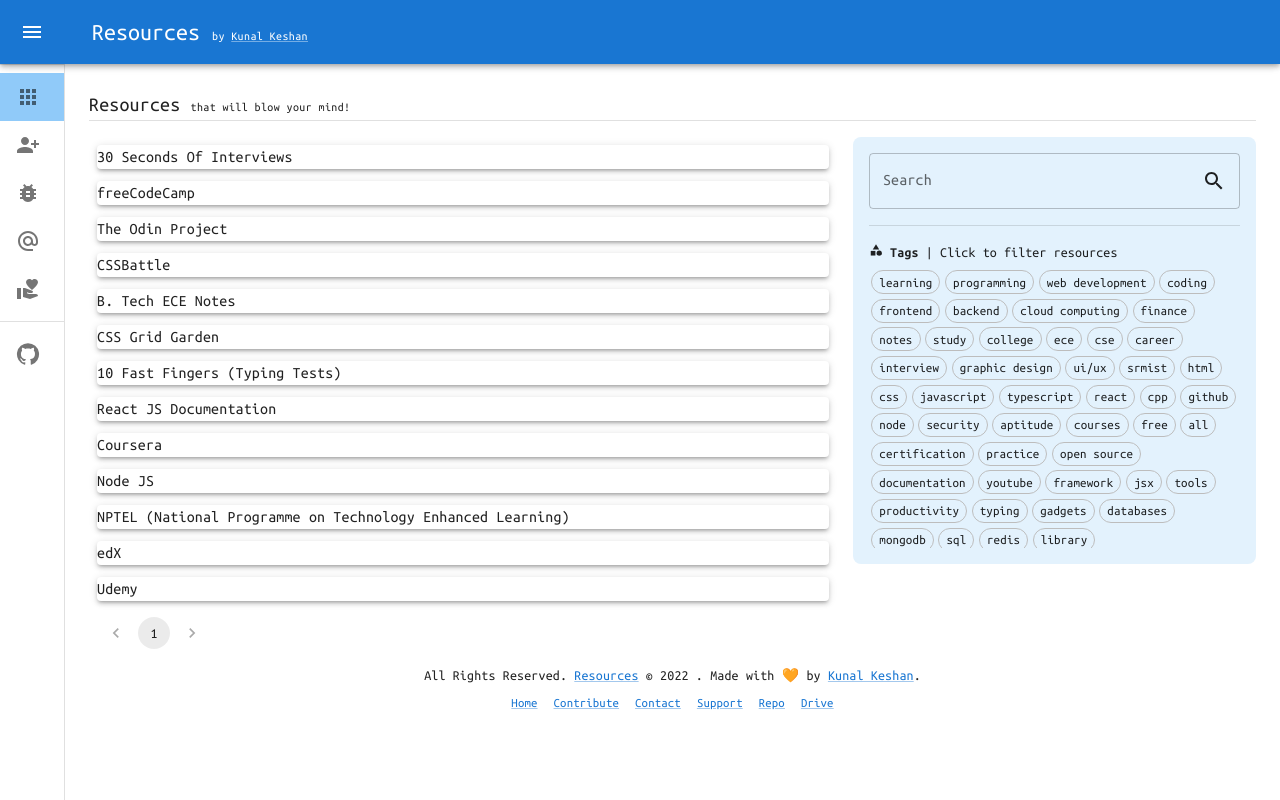
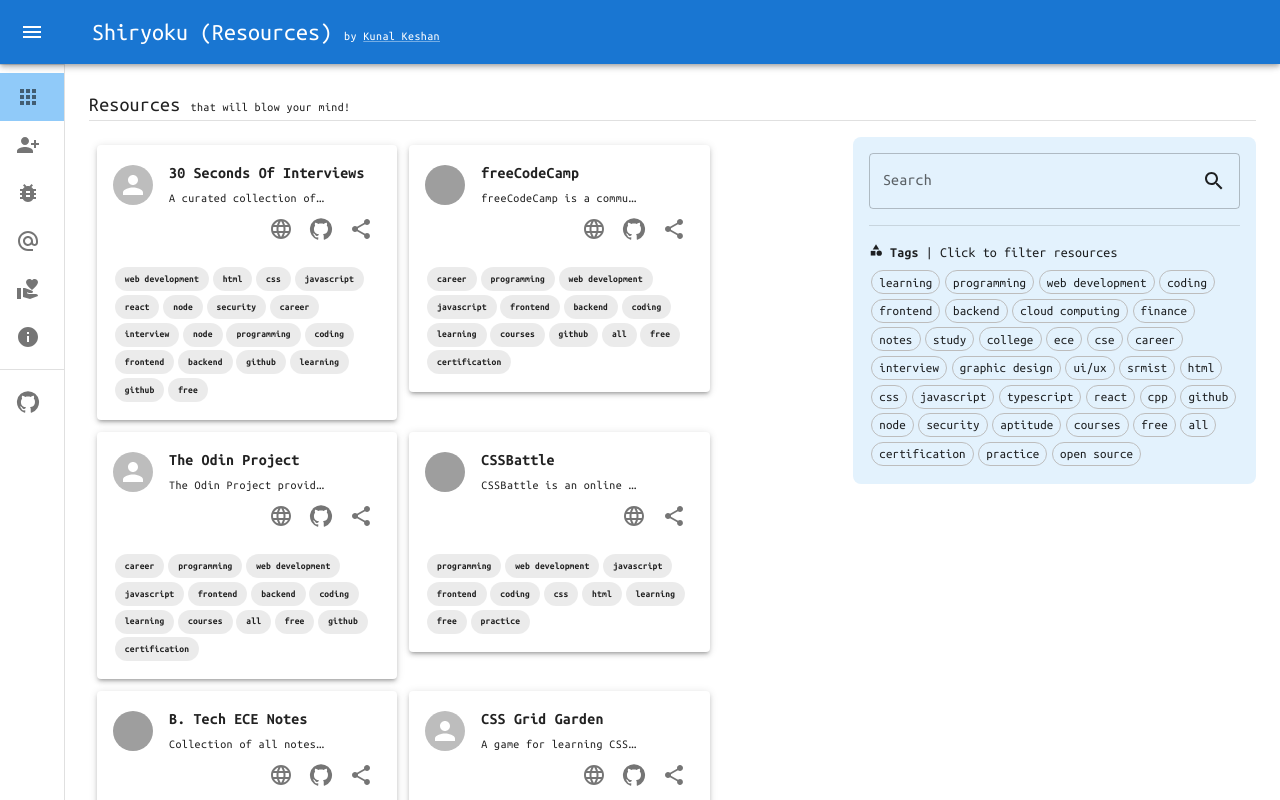
Before and after one commit to kunalkeshan/Shiryoku, a React (Create React App) app: page / in a window 1280 px wide. Shown: the top 800 px of the page. Built offline with nearby package versions, Linux system fonts and the light colour scheme; grey boxes are pictures that could not be loaded.

Commit message:
name change and resource card styling

```diff
--- a/package.json
+++ b/package.json
@@ -1,5 +1,5 @@
 {
-	"name": "resources",
+	"name": "shiryoku",
 	"version": "0.1.0",
 	"homepage": "https://resources.kunalkeshan.dev",
 	"private": true,
--- a/src/App.tsx
+++ b/src/App.tsx
@@ -4,6 +4,7 @@ import { HashRouter } from 'react-router-dom';
 import AppRoutes from './routes/AppRoutes';
 
 import { Box, styled } from '@mui/material';
+import SnackbarComponent from './components/reusable/Snackbar';
 
 function App() {
 	return (
@@ -11,6 +12,7 @@ function App() {
 			<HashRouter>
 				<AppRoutes />
 			</HashRouter>
+			<SnackbarComponent />
 		</Main>
 	);
 }
--- a/src/components/Home/Resources/AllResources.tsx
+++ b/src/components/Home/Resources/AllResources.tsx
@@ -7,7 +7,14 @@ import React, { useState, useEffect } from 'react';
 import { useSelector } from 'react-redux';
 import Data from '../../../utils/data';
 
-import { Box, styled, Stack, Pagination, Grid } from '@mui/material';
+import {
+	Box,
+	styled,
+	Stack,
+	Pagination,
+	Grid,
+	Typography,
+} from '@mui/material';
 import ResourceCard from './ResourceCard';
 
 import { updateCurrentResources } from '../../../store/features/app';
@@ -51,11 +58,22 @@ const AllResources = () => {
 	};
 	return (
 		<Main>
-			<ResourceContainer container spacing={1}>
-				{currentResources?.length > 0 &&
+			<ResourceContainer
+				container
+				spacing={1}
+				gridTemplateColumns={{ xs: 2 }}
+			>
+				{currentResources?.length > 0 ? (
 					currentResources.map((resource, index) => (
 						<ResourceCard key={index} {...resource} />
-					))}
+					))
+				) : (
+					<Box>
+						<Typography variant='h5' textAlign={'center'}>
+							No Resources Found for Selected Tags or Search. 😢
+						</Typography>
+					</Box>
+				)}
 			</ResourceContainer>
 			<Stack spacing={2} mt={2}>
 				<Pagination
--- a/src/components/Home/Resources/ResourceCard.tsx
+++ b/src/components/Home/Resources/ResourceCard.tsx
@@ -5,20 +5,177 @@
 // Dependencies
 import React, { FC, PropsWithChildren } from 'react';
 
-import { Tooltip, Paper, styled, Grid, Avatar } from '@mui/material';
+import {
+	Tooltip,
+	Paper,
+	styled,
+	Grid,
+	Avatar,
+	Box,
+	IconButton,
+	Typography,
+	Stack,
+	Chip,
+} from '@mui/material';
+import ShareIcon from '@mui/icons-material/Share';
+import GitHubIcon from '@mui/icons-material/GitHub';
+import LanguageIcon from '@mui/icons-material/Language';
+
+import { useAppDispatch } from '../../../store';
+import { showSnackbar } from '../../../store/features/app';
 
 interface ResourceCardProps extends PropsWithChildren, Resource {}
 
 const ResourceCard: FC<ResourceCardProps> = (props) => {
+	const dispatch = useAppDispatch();
+
+	const handleCopyToClipboard = async () => {
+		try {
+			await navigator.clipboard.writeText(props.url);
+			dispatch(
+				showSnackbar({
+					message: `${props.name} URL Copied to Clipboard!`,
+					type: 'success',
+				})
+			);
+		} catch (error) {
+			dispatch(
+				showSnackbar({
+					message: `Unable to copy URL, try again later.`,
+					type: 'error',
+				})
+			);
+		}
+	};
+
+	const handleShareResource = async () => {
+		try {
+			const shareData = {
+				url: props.url,
+				title: `${props.name} from Shiryoku by Kunal Keshan`,
+				text: props.description,
+			};
+
+			await navigator.share(shareData);
+		} catch (error) {}
+	};
+
 	return (
-		<ResourceContainer item xs={12}>
-			<ResourceBox elevation={3}>{props.name}</ResourceBox>
+		<ResourceContainer item xs={12} lg={5}>
+			<ResourceBox elevation={3}>
+				<Box
+					display='flex'
+					alignItems='center'
+					width='100%'
+					flexWrap='wrap'
+				>
+					<Tooltip
+						title='Click to Copy URL'
+						sx={{ cursor: 'pointer !important' }}
+					>
+						<Avatar
+							src={props?.icon ?? props?.name}
+							sx={{ mr: 2, cursor: 'pointer' }}
+							onClick={handleCopyToClipboard}
+						/>
+					</Tooltip>
+					<div>
+						<Typography
+							variant='body1'
+							fontWeight={600}
+							maxWidth='200px'
+						>
+							{props.name}
+						</Typography>
+						<div
+							style={{
+								overflow: 'hidden',
+								textOverflow: 'ellipsis',
+								width: '20ch',
+							}}
+						>
+							<Tooltip
+								title={props.description}
+								arrow
+								followCursor={true}
+								placement='bottom'
+							>
+								<Typography variant='caption' noWrap>
+									{props.description}
+								</Typography>
+							</Tooltip>
+						</div>
+					</div>
+					<LinksBox>
+						<Tooltip
+							title='Visit Website'
+							arrow
+							followCursor={true}
+							placement='bottom'
+						>
+							<IconButton href={props.url} target='_blank'>
+								<LanguageIcon />
+							</IconButton>
+						</Tooltip>
+						{props.github && (
+							<Tooltip
+								title='View Open Source Code'
+								arrow
+								followCursor={true}
+								placement='bottom'
+							>
+								<IconButton
+									href={props?.github}
+									target='_blank'
+								>
+									<GitHubIcon />
+								</IconButton>
+							</Tooltip>
+						)}
+						<Tooltip
+							title={`Share ${props.name}`}
+							arrow
+							followCursor={true}
+							placement='bottom'
+						>
+							<IconButton onClick={handleShareResource}>
+								<ShareIcon />
+							</IconButton>
+						</Tooltip>
+					</LinksBox>
+				</Box>
+				<Stack direction='row' flexWrap='wrap' mt={2}>
+					{props.tags.map((tag) => (
+						<Chip
+							label={tag}
+							key={tag}
+							size='small'
+							sx={{
+								fontSize: '0.6rem',
+								padding: '0.1em 0.2em',
+								fontWeight: 'bold',
+								margin: '0.2em',
+							}}
+						/>
+					))}
+				</Stack>
+			</ResourceBox>
 		</ResourceContainer>
 	);
 };
 
 const ResourceContainer = styled(Grid)({});
 
-const ResourceBox = styled(Paper)({});
+const ResourceBox = styled(Paper)({
+	padding: '1em',
+});
+
+const LinksBox = styled(Box)({
+	display: 'flex',
+	alignItems: 'center',
+	justifyContent: 'center',
+	alignSelf: 'flex-end',
+	marginLeft: 'auto',
+});
 
 export default ResourceCard;
--- a/src/components/Home/Resources/Tags.tsx
+++ b/src/components/Home/Resources/Tags.tsx
@@ -117,7 +117,7 @@ const ChipContainer = styled(Stack)({
 	flexDirection: 'row',
 	gap: 2,
 	marginTop: 4,
-	maxHeight: '280px',
+	maxHeight: '200px',
 	overflow: 'auto',
 	padding: 1,
 	'&::-webkit-scrollbar': {
--- a/src/components/layouts/Footer.tsx
+++ b/src/components/layouts/Footer.tsx
@@ -22,8 +22,16 @@ const Footer = () => {
 			nav: '/',
 		},
 		{
+			name: 'About',
+			nav: '/about',
+		},
+		{
 			name: 'Contribute',
 			nav: '/contribute',
+		},
+		{
+			name: 'Issues',
+			nav: '/issues',
 		},
 		{
 			name: 'Contact',
@@ -35,11 +43,7 @@ const Footer = () => {
 		},
 		{
 			name: 'Repo',
-			link: 'https://github.com/kunalkeshan/SRMIST-B.Tech-ECE-Notes-2022-24',
-		},
-		{
-			name: 'Drive',
-			link: 'https://drive.google.com/drive/u/7/folders/17bng9aIkZ3FaULebbgEGpdCsB225dr_K',
+			link: 'https://github.com/kunalkeshan/Shiryoku',
 		},
 	];
 
@@ -57,13 +61,13 @@ const Footer = () => {
 				All Rights Reserved.{' '}
 				<Link
 					component='a'
-					href='https://github.com/kunalkeshan/Resources/blob/main/LICENSE'
+					href='https://github.com/kunalkeshan/Shiryoku/blob/main/LICENSE'
 					target='_blank'
 					sx={{
 						cursor: 'pointer',
 					}}
 				>
-					Resources
+					Shiryoku (Resources)
 				</Link>{' '}
 				&copy; {new Date().getFullYear()} . Made with &#129505; by{' '}
 				{
--- /dev/null
+++ b/src/components/reusable/Snackbar.tsx
@@ -0,0 +1,44 @@
+/**
+ * Snackbar Component
+ */
+
+// Dependencies
+import React from 'react';
+import Snackbar from '@mui/material/Snackbar';
+import { Alert } from '@mui/material';
+import Slide from '@mui/material/Slide';
+import { useSelector } from 'react-redux';
+
+// Actions
+import { hideSnackbar } from '../../store/features/app';
+import { RootState, useAppDispatch } from '../../store';
+
+function SnackbarComponent() {
+	const dispatch = useAppDispatch();
+	const { snackbar } = useSelector((state: RootState) => state.app);
+
+	// Close Snackbar Function
+	const handleSnackbarClose = () => {
+		dispatch(hideSnackbar());
+	};
+	return (
+		<Snackbar
+			open={snackbar.display}
+			autoHideDuration={6000} // 6 Seconds before Hiding the Snackbar
+			onClose={handleSnackbarClose}
+			anchorOrigin={{ vertical: 'bottom', horizontal: 'right' }}
+			TransitionComponent={Slide}
+		>
+			<Alert
+				onClose={handleSnackbarClose}
+				severity={snackbar.type}
+				variant='standard'
+				className='z-50 w-full'
+			>
+				{snackbar.message}
+			</Alert>
+		</Snackbar>
+	);
+}
+
+export default SnackbarComponent;
--- /dev/null
+++ b/src/pages/Home/About.tsx
@@ -0,0 +1,26 @@
+/**
+ * About Page
+ */
+
+// Dependencies
+import React from 'react';
+
+import { Typography, styled, Box, Divider } from '@mui/material';
+
+const About = () => {
+	return (
+		<Main>
+			<Typography variant='h6' noWrap>
+				About{' '}
+				<Typography variant='caption' component='span'>
+					- get to know the <b>"why"</b>.
+				</Typography>
+			</Typography>
+			<Divider />
+		</Main>
+	);
+};
+
+const Main = styled(Box)({});
+
+export default About;
--- a/src/pages/Home/Home.tsx
+++ b/src/pages/Home/Home.tsx
@@ -28,6 +28,7 @@ import BugReportIcon from '@mui/icons-material/BugReport';
 import AlternateEmailIcon from '@mui/icons-material/AlternateEmail';
 import VolunteerActivismIcon from '@mui/icons-material/VolunteerActivism';
 import GitHubIcon from '@mui/icons-material/GitHub';
+import InfoIcon from '@mui/icons-material/Info';
 
 import NavigationItem from '../../components/Home/NavigationItem';
 import Footer from '../../components/layouts/Footer';
@@ -67,6 +68,11 @@ const Home = () => {
 			name: 'Support',
 			nav: '/support',
 			icon: <VolunteerActivismIcon />,
+		},
+		{
+			name: 'About',
+			nav: '/about',
+			icon: <InfoIcon />,
 		},
 	];
 
@@ -109,7 +115,7 @@ const Home = () => {
 						<MenuIcon />
 					</IconButton>
 					<Typography variant='h5' noWrap component='div'>
-						Resources{' '}
+						Shiryoku (Resources){' '}
 						<Typography variant='caption' component='span'>
 							by{' '}
 							<Link href={config.CONTACT.twitter} color='#fff'>
--- a/src/pages/Home/Resources.tsx
+++ b/src/pages/Home/Resources.tsx
@@ -57,6 +57,10 @@ const CtaBox = styled(Box)({
 	'@media(max-width: 800px)': {
 		width: '100%',
 	},
+	'@media(min-width:800px)': {
+		position: 'sticky',
+		top: '100px',
+	},
 });
 
 export default Resources;
--- a/src/routes/AppRoutes.tsx
+++ b/src/routes/AppRoutes.tsx
@@ -7,6 +7,7 @@ import React, { lazy, Suspense, PropsWithChildren, FC } from 'react';
 import { Routes, Route, Navigate } from 'react-router-dom';
 
 import DefaultSkeleton from '../components/reusable/DefaultSkeleton';
+import About from '../pages/Home/About';
 
 const Home = lazy(() => import('../pages/Home/Home'));
 const Resources = lazy(() => import('../pages/Home/Resources'));
@@ -52,6 +53,10 @@ const AppRoutes = () => {
 					path='support'
 					element={<LazyComponent Component={Support} />}
 				/>
+				<Route
+					path='about'
+					element={<LazyComponent Component={About} />}
+				/>
 				<Route path='*' element={<Navigate to={'/not-found'} />} />
 			</Route>
 			<Route
```
Also changed, not shown: src/store/features/app.ts (+19 -0 lines), 2 other files (tests, documents, lock files or other folders).
